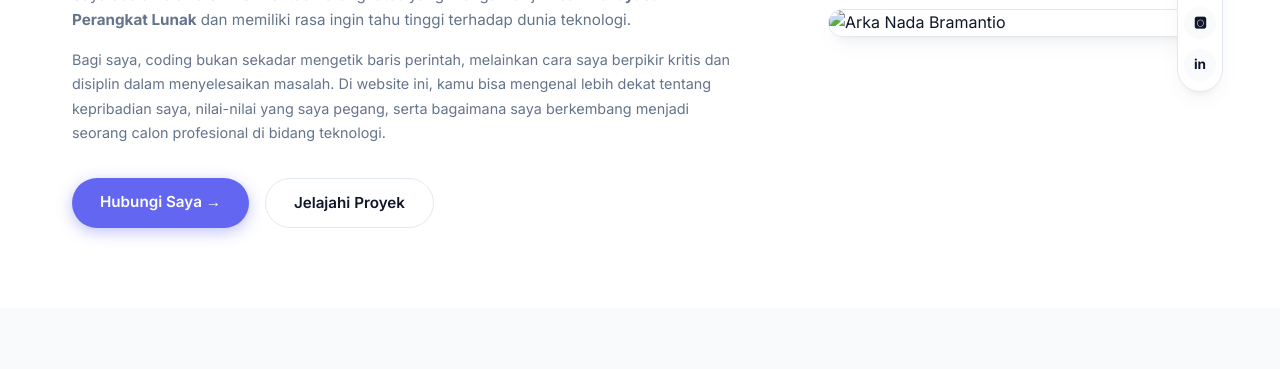
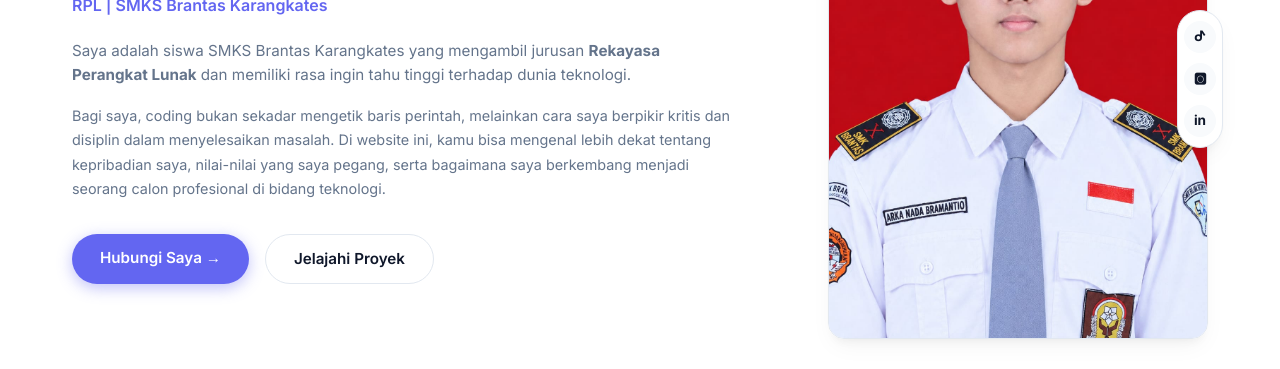
Before and after one commit to arkaxpplg1-pixel/web-profile-arka, a plain HTML site: page index.html in a window 1280 px wide. Shown: the part 326-695 px from the top of the page. Drawn offline with Linux system fonts and the light colour scheme.

Commit message:
Update Web

```diff
--- a/css/style.css
+++ b/css/style.css
@@ -514,3 +514,6 @@ img {
         grid-template-columns: repeat(auto-fit, minmax(340px, 1fr));
     }
 }
+
+
+/* TEST UPDATE GITHUB */
--- a/index.html
+++ b/index.html
@@ -60,7 +60,7 @@
                 </div>
 
                 <div class="hero-img-wrapper">
-                    <img src="img/foto-profil.jpg" alt="Arka Nada Bramantio" class="profile-img">
+                    <img src="img/foto-profile.jpg" alt="Arka Nada Bramantio" class="profile-img">
 
                     <!-- SOSIAL MEDIA DENGAN TAUTAN TUJUAN -->
                     <div class="floating-socials">
@@ -163,3 +163,5 @@
     <script src="js/script.js"></script>
 </body>
 </html>
+
+<!-- update -->
```
